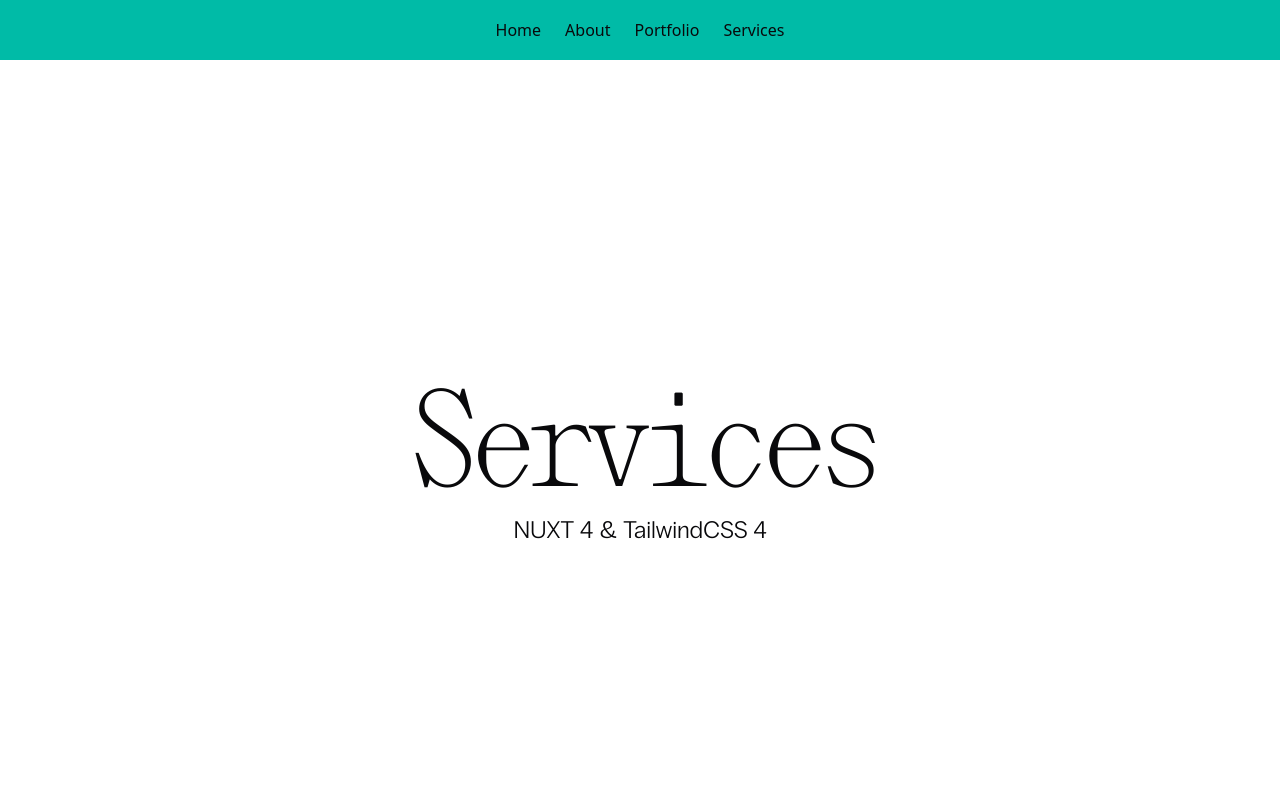
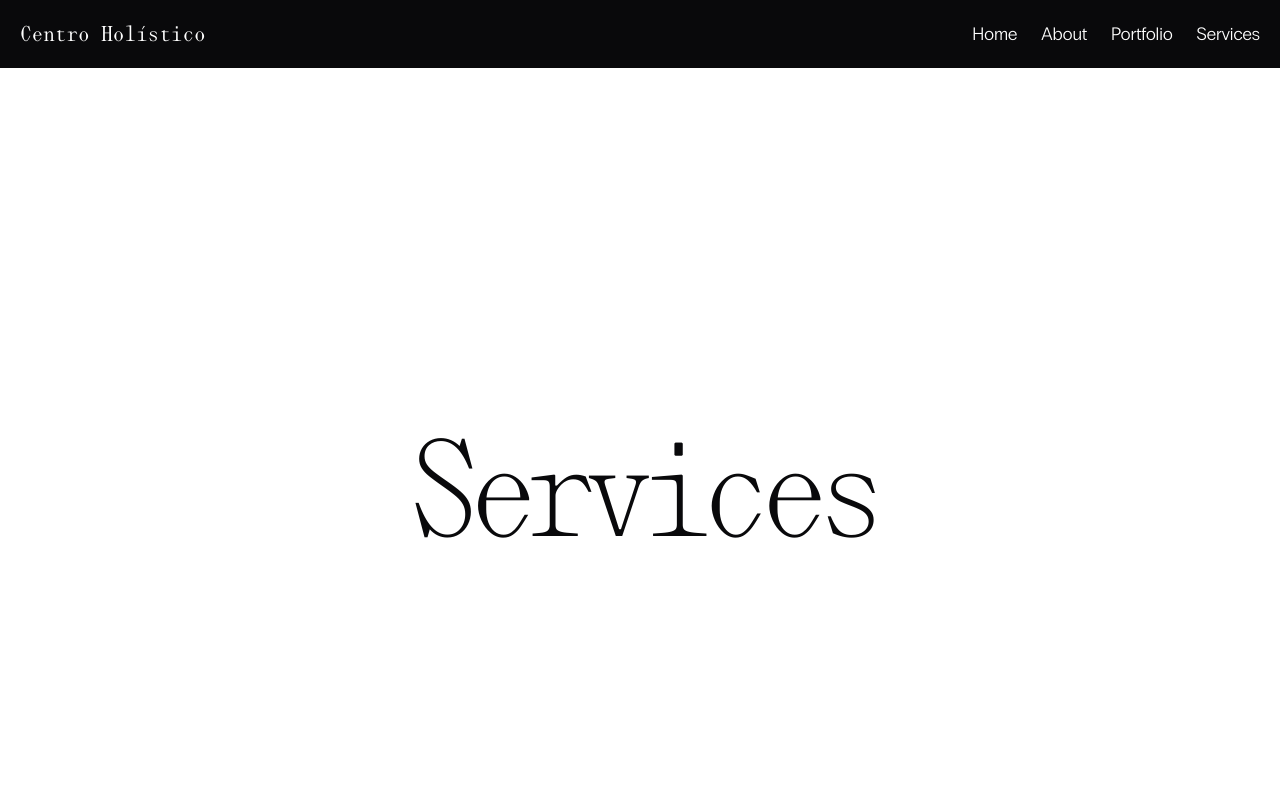
Before and after one commit to ShocKWavEv1/centro-holistico-nuxi, a Nuxt app: page /services in a window 1280 px wide. Shown: the top 800 px of the page. Built offline with nearby package versions, Linux system fonts and the light colour scheme.

Commit message:
feat: base route and base header

```diff
--- a/app/assets/css/main.css
+++ b/app/assets/css/main.css
@@ -9,8 +9,6 @@
 
 * {
   box-sizing: border-box;
-  padding: 0;
-  margin: 0;
 }
 
 *::selection {
--- a/app/layouts/default.vue
+++ b/app/layouts/default.vue
@@ -1,18 +1,27 @@
 <template>
   <div class="w-full grig grid-rows-[auto_1fr_auto]">
     <header
-      class="w-full h-[60px] bg-teal-500 flex items-center justify-center gap-[24px]"
+      class="w-full p-[20px] bg-zinc-950 text-white grid grid-cols-[auto_1fr] items-center justify-center"
     >
-      <NuxtLink to="/">Home</NuxtLink>
-      <NuxtLink to="/about" prefetch>About</NuxtLink>
-      <NuxtLink to="/portfolio" prefetch>Portfolio</NuxtLink>
-      <NuxtLink to="/services" prefetch>Services</NuxtLink>
+      <div class="w-full flex items-center justify-start font-lettra">
+        <NuxtLink to="/" prefetch>
+          <h3 class="text-xl">Centro Holístico</h3>
+        </NuxtLink>
+      </div>
+      <div
+        class="w-full flex items-center justify-end gap-[24px] font-headlines text-lg"
+      >
+        <NuxtLink to="/">Home</NuxtLink>
+        <NuxtLink to="/about" prefetch>About</NuxtLink>
+        <NuxtLink to="/portfolio" prefetch>Portfolio</NuxtLink>
+        <NuxtLink to="/services" prefetch>Services</NuxtLink>
+      </div>
     </header>
     <main class="w-full flex-1 p-[20px] flex flex-col">
       <slot />
     </main>
     <footer
-      class="w-full h-[220px] px-[20px] bg-rose-500 flex items-center justify-center"
+      class="w-full py-[60px] px-[20px] bg-zinc-950 text-white flex items-center justify-center"
     >
       Footer
     </footer>
--- a/app/pages/about.vue
+++ b/app/pages/about.vue
@@ -9,9 +9,6 @@
       >
         About
       </h1>
-      <h1 class="text-2xl text-zinc-950 font-headlines">
-        NUXT 4 & TailwindCSS 4
-      </h1>
     </div>
   </div>
 </template>
--- a/app/pages/index.vue
+++ b/app/pages/index.vue
@@ -6,10 +6,7 @@
       <h1
         class="text-9xl text-zinc-950 font-lettra font-[300] tracking-[-1rem]"
       >
-        Centro Holístico - Home
-      </h1>
-      <h1 class="text-2xl text-zinc-950 font-headlines">
-        NUXT 4 & TailwindCSS 4
+        Home
       </h1>
     </div>
   </div>
--- a/app/pages/portfolio.vue
+++ b/app/pages/portfolio.vue
@@ -9,9 +9,6 @@
       >
         Portfolio
       </h1>
-      <h1 class="text-2xl text-zinc-950 font-headlines">
-        NUXT 4 & TailwindCSS 4
-      </h1>
     </div>
   </div>
 </template>
--- a/app/pages/services.vue
+++ b/app/pages/services.vue
@@ -9,9 +9,6 @@
       >
         Services
       </h1>
-      <h1 class="text-2xl text-zinc-950 font-headlines">
-        NUXT 4 & TailwindCSS 4
-      </h1>
     </div>
   </div>
 </template>
```
